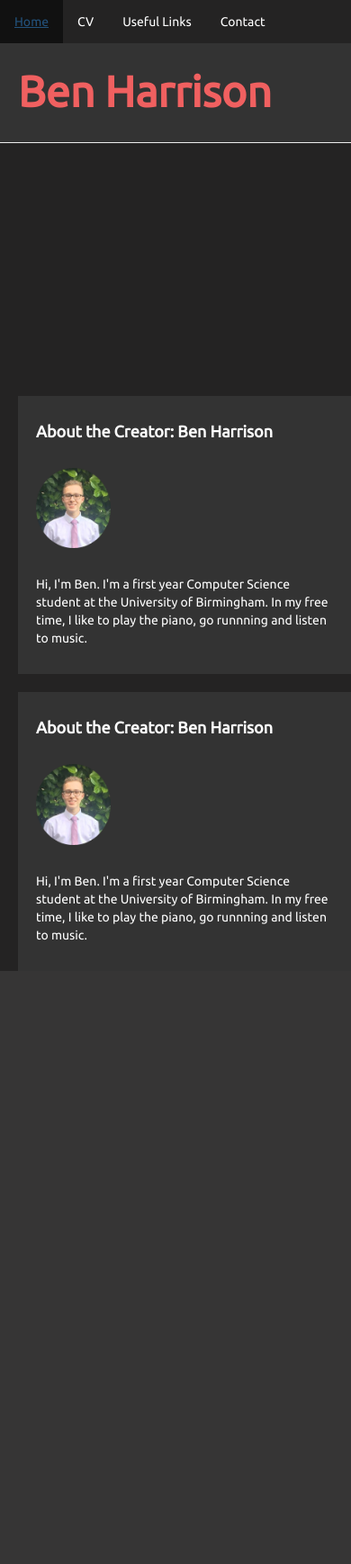
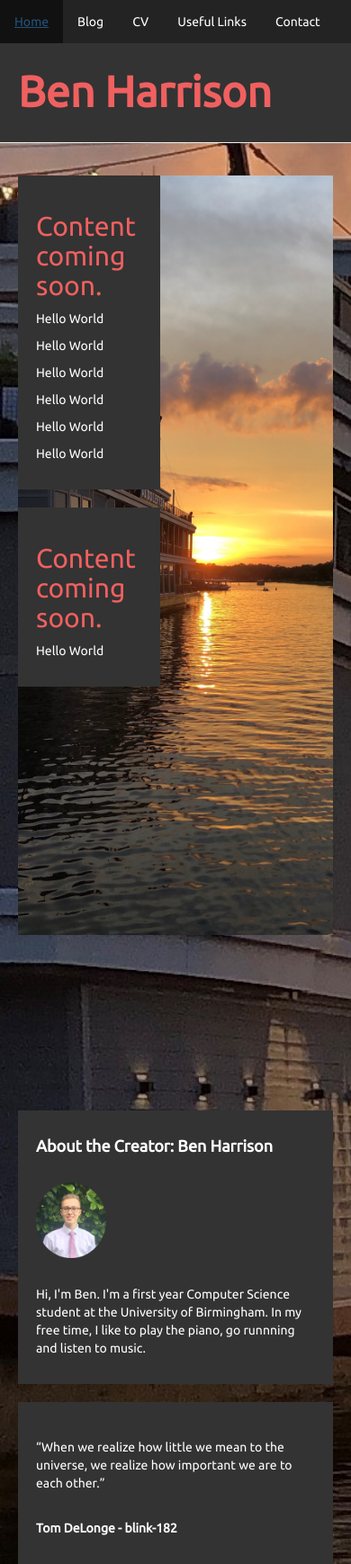
Before and after one commit to benharrison01/my-first-blog, a Django app: page / in a window 390 px wide. Shown: the whole page at 90% size. Before the commit the page ends 1079 px from the top, so only its background shows below. Run offline with Django 3.2, Linux system fonts and the light colour scheme; data that the repository does not hold is empty; some libraries are stand-ins or nearby versions.

Commit message:
Added a homepage.

```diff
--- a/blog/static/css/blog.css
+++ b/blog/static/css/blog.css
@@ -4,6 +4,12 @@
 font-family: 'Ubuntu', sans-serif;
 /* background-color: #f1f1f1; */
 background-color: rgb(36, 35, 35);
+}
+
+.homepage {
+
+width: 100%;
+height: 100%;
 }
 
 .page-header {
@@ -55,11 +61,11 @@
 
 h2 {
     color: #f06060;
-    font-weight: bold;
+
 }
-post h2 a, .post h2 a:visited {
+.post h2 a, .post h2 a:visited {
     color: #f06060;
-    font-weight: bold;
+
 }
 
 ul {
@@ -104,6 +110,8 @@
 .leftcolumn {
 float: left;
 width: 75%;
+padding-left: 20px;
+padding-right: 20px;
 }
 
 .rightcolumn {
@@ -111,7 +119,8 @@
 float: left;
 width: 25%;
 left: 75%;
-padding-left: 20px;
+
+padding-right: 20px;
 position: fixed;
 }
 
@@ -124,19 +133,40 @@
     .leftcolumn {
       width: 100%;
       padding: 0;
+      padding-left: 20px;
+padding-right: 20px;
     }
     .rightcolumn {
       width: 100%;
       position: static;
+      padding-left: 20px;
+padding-right: 20px;
     }
     .page-header {
         position: static;
     }
+    .homepage {
+        background-image: url('../../static/assets/images/florida.jpg');
+        background-size: cover;
+        width: 100%;
+        height: 100%;
+        }
   }
 @media only screen and (max-width:500px) {
     /* For mobile phones: */
     .rightcolumn, .leftcolumn {
       width: 100%;
       position: static;
+      padding-left: 20px;
+padding-right: 20px;
     }
+    .page-header {
+        position: static;
+    }
+    .homepage {
+        background-image: url('../../static/assets/images/florida.jpg');
+        background-size: cover;
+        width: 100%;
+        height: 100%;
+        }
   }
--- a/blog/templates/blog/base.html
+++ b/blog/templates/blog/base.html
@@ -14,6 +14,7 @@
         <div style="position: fixed;        width: 100%;">
         <ul>
                 <li><a href="/">Home</a></li>
+                <li><a href="/post_list">Blog</a></li>
                 <li><a href="/my_cv">CV</a></li>
                 <li><a href="/useful_links">Useful Links</a></li>
                 <li><a href="/contact">Contact</a></li>
@@ -58,18 +59,15 @@
         </div>
 
         <div class="card" >
-            <h4><b>About the Creator:   Ben Harrison</b></h4>
+
             <br>
-      <!--      <a href="{% url 'post_list' %}">Blog</a><br>
-            <a href="{% url 'my_cv' %}">My CV</a>
-            <br> -->
 
 
-             <img src="../../static/assets/images/linkedin2.png" style="width:25%">
-            <p> </p>
+
+
+            <p> “When we realize how little we mean to the universe, we realize how important we are to each other.” </p>
             <br>
-        <p>Hi, I'm Ben. I'm a first year Computer Science student at the University of Birmingham.
-            In my free time, I like to play the piano, go runnning and listen to music.
+        <p><b>Tom DeLonge - blink-182</b>
         </p>
     </div>
 
--- /dev/null
+++ b/blog/templates/blog/homepage.html
@@ -0,0 +1,10 @@
+{% extends 'blog/base.html' %}
+{% load static %}
+ {% block content %}
+ <body style = "background-image: url('../../static/assets/images/floridaWide1.jpg');
+    background-size: cover; "></body>
+<div class="homepage">
+  <div class = "card" style = "width:45%; position: static;"><h2>Content coming soon.</h2><p>Hello World</p><p>Hello World</p><p>Hello World</p><p>Hello World</p><p>Hello World</p><p>Hello World</p></div>
+  <div class = "card"  style = "width:45%; position: static;"><h2>Content coming soon.</h2><p>Hello World</p></div>
+</div>
+{% endblock %}
--- a/blog/urls.py
+++ b/blog/urls.py
@@ -3,7 +3,8 @@
 
 urlpatterns = [
 
-    path("", views.post_list, name='post_list'),
+    path("", views.homepage, name='homepage'),
+    path("post_list", views.post_list, name='post_list'),
     path('post/<int:pk>/', views.post_detail, name='post_detail'),
     path('post/new/', views.post_new, name='post_new'),
     path('post/<int:pk>/edit/', views.post_edit, name='post_edit'),
--- a/blog/views.py
+++ b/blog/views.py
@@ -49,3 +49,6 @@
 
 def useful_links(request):
     return render(request, 'blog/useful_links.html')
+
+def homepage(request):
+    return render(request, 'blog/homepage.html')
```
Also changed, not shown: blog/templates/blog/useful_links.html (+4 -4 lines), blog/static/assets/images/florida.JPG (added), blog/static/assets/images/floridaWide.JPG (added), blog/static/assets/images/floridaWide1.jpg (added).
